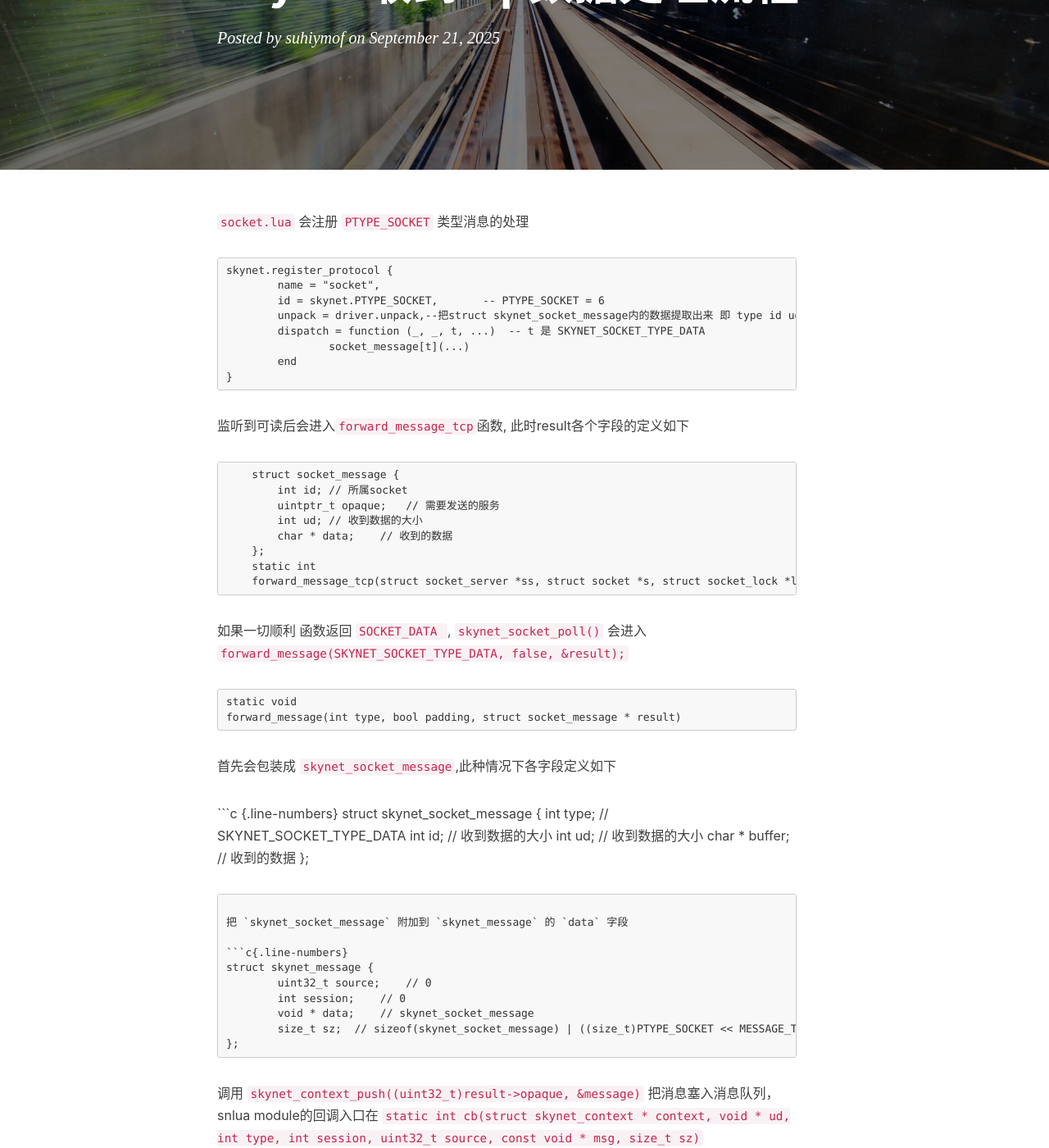
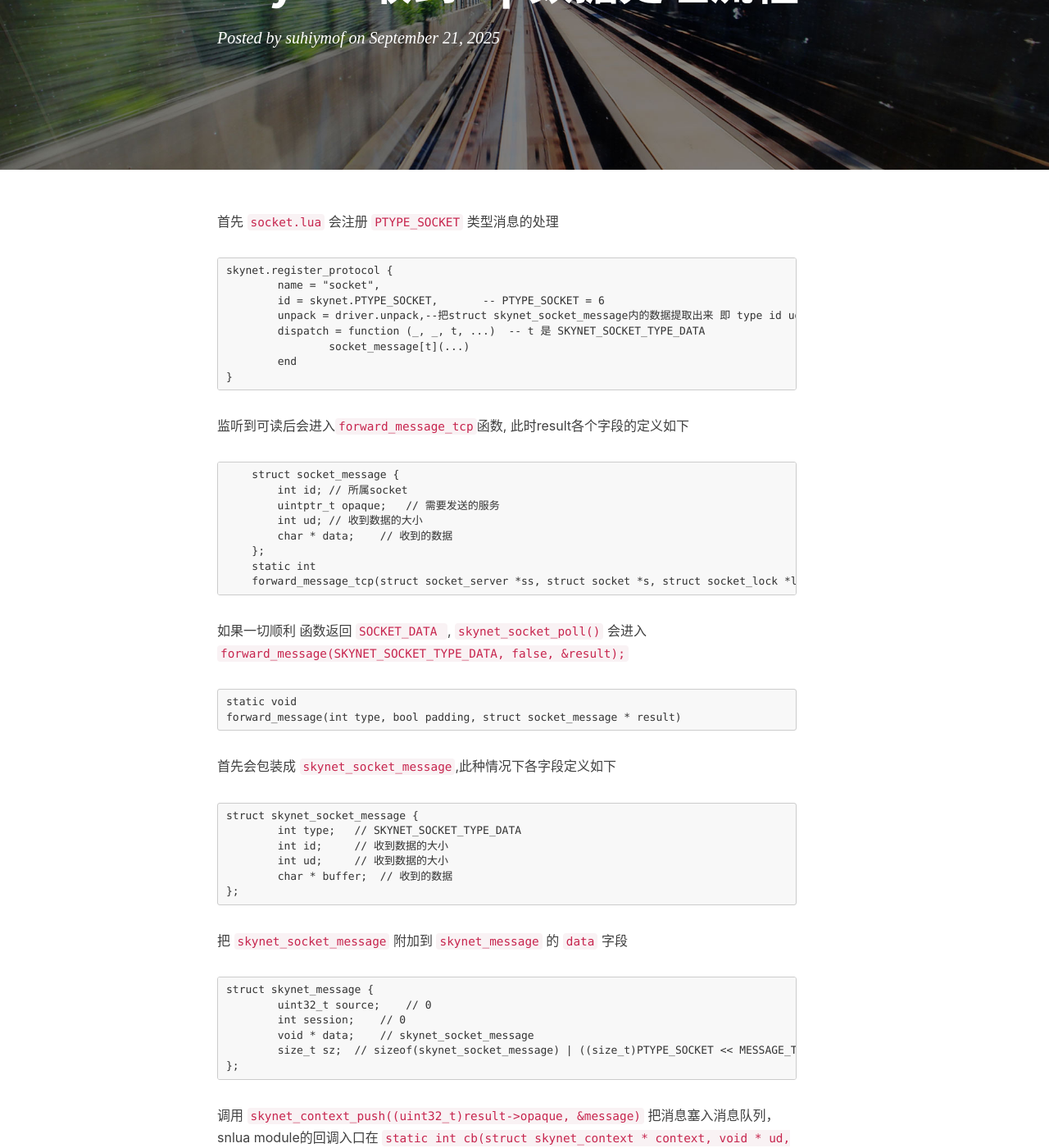
Before and after one commit to suhiymof/suhiymof.github.io, a Jekyll site: the page built from _posts/2025-09-20-skynet收到tcp数据处理流程.md, in a window 1280 px wide and 1400 px high, scrolled down 250 px. Shown: the whole window at 82% size. Built offline with Jekyll 4.4.1, drawn with Linux system fonts in a browser that asks for light colours; nearby versions of some CDN libraries; comment, search, counter and statistics services are not loaded.

Commit message:
skynet收到tcp数据处理流程

````diff
--- a/_posts/2025-09-20-skynet收到tcp数据处理流程.md
+++ b/_posts/2025-09-20-skynet收到tcp数据处理流程.md
@@ -8,7 +8,7 @@ tags:
     - skynet
 ---
 
-<span id = "jump1">`socket.lua` 会注册 `PTYPE_SOCKET` 类型消息的处理</span>
+<span id = "jump1">首先 `socket.lua` 会注册 `PTYPE_SOCKET` 类型消息的处理</span>
 
 ```lua{.line-numbers}
 skynet.register_protocol {
@@ -43,7 +43,7 @@ forward_message(int type, bool padding, struct socket_message * result)
 
 首先会包装成 `skynet_socket_message`,此种情况下各字段定义如下
 
-```c {.line-numbers}
+```c{.line-numbers}
 struct skynet_socket_message {
 	int type;   // SKYNET_SOCKET_TYPE_DATA
 	int id;     // 收到数据的大小
````
